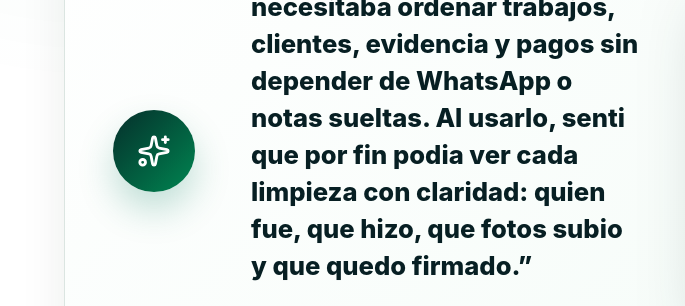
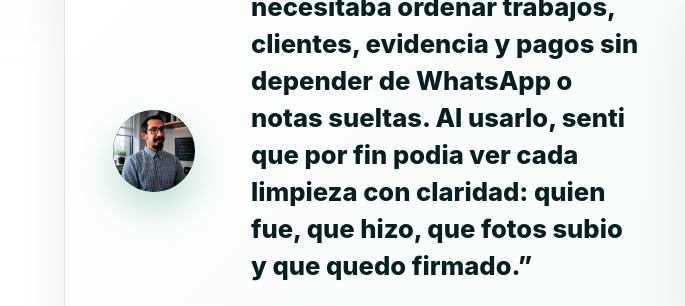
Before and after one commit to altioradigitalsolutions-source/JobVisto, a website: page website/index.html in a window 1280 px wide. Shown: the part 2978-3284 px from the top of the page, 0-685 px from the left. Drawn offline with nearby package versions, Linux system fonts and the light colour scheme.

Commit message:
Add Meir's photo to founder testimonial section [skip ci]

```diff
--- a/website/index.html
+++ b/website/index.html
@@ -210,8 +210,8 @@
         </div>
 
         <article class="founder-testimonial">
-          <div class="testimonial-mark">
-            <i data-lucide="sparkles"></i>
+          <div class="testimonial-mark" style="overflow: hidden;">
+            <img src="./assets/meir.jpg" alt="Meir M." style="width: 100%; height: 100%; object-fit: cover; border-radius: 50%;">
           </div>
           <div class="testimonial-content">
             <div class="rating-row" aria-label="5 star rating">
--- a/website/sw.js
+++ b/website/sw.js
@@ -11,7 +11,8 @@ const APP_SHELL = [
   "./assets/Logo Jobvisto.png",
   "./assets/Logo Jobvisto white transparent.png",
   "./assets/jobvisto-icon-192.png",
-  "./assets/jobvisto-icon-512.png"
+  "./assets/jobvisto-icon-512.png",
+  "./assets/meir.jpg"
 ];
 
 self.addEventListener("install", (event) => {
```
Also changed, not shown: website/assets/meir.jpg (added).
